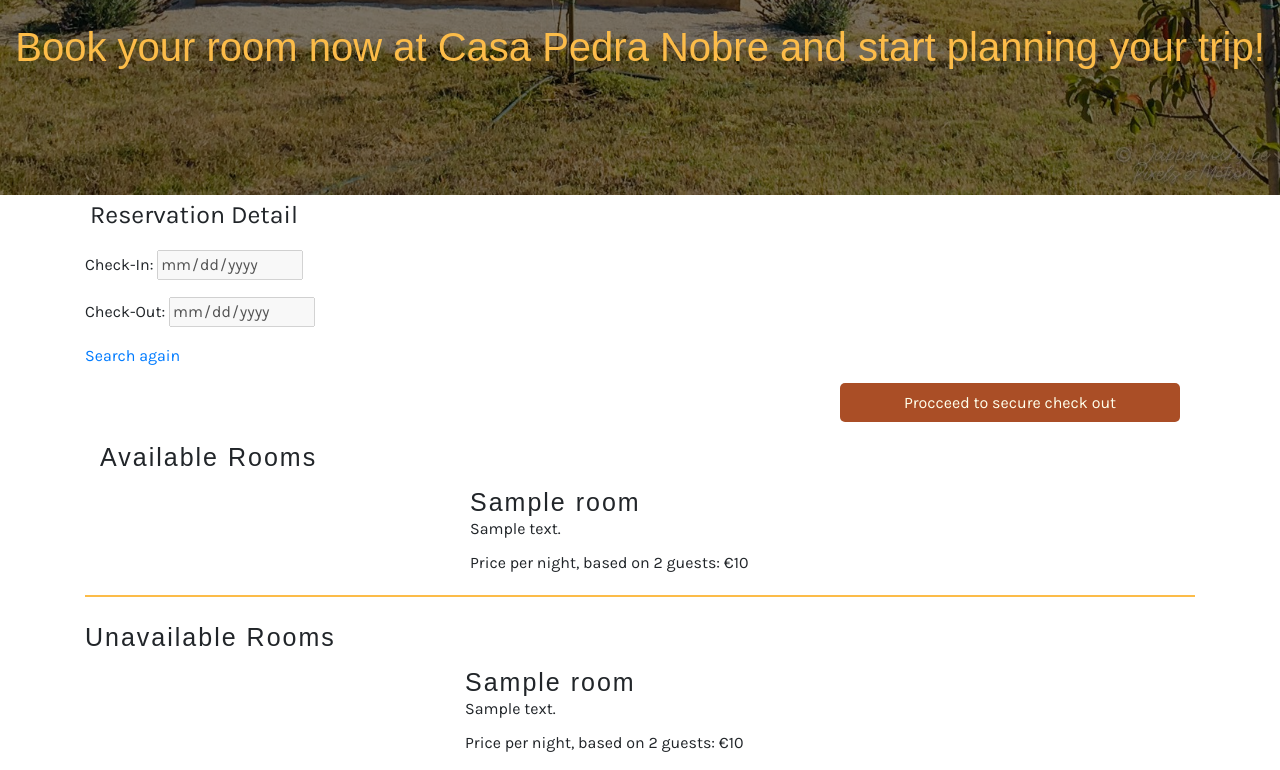
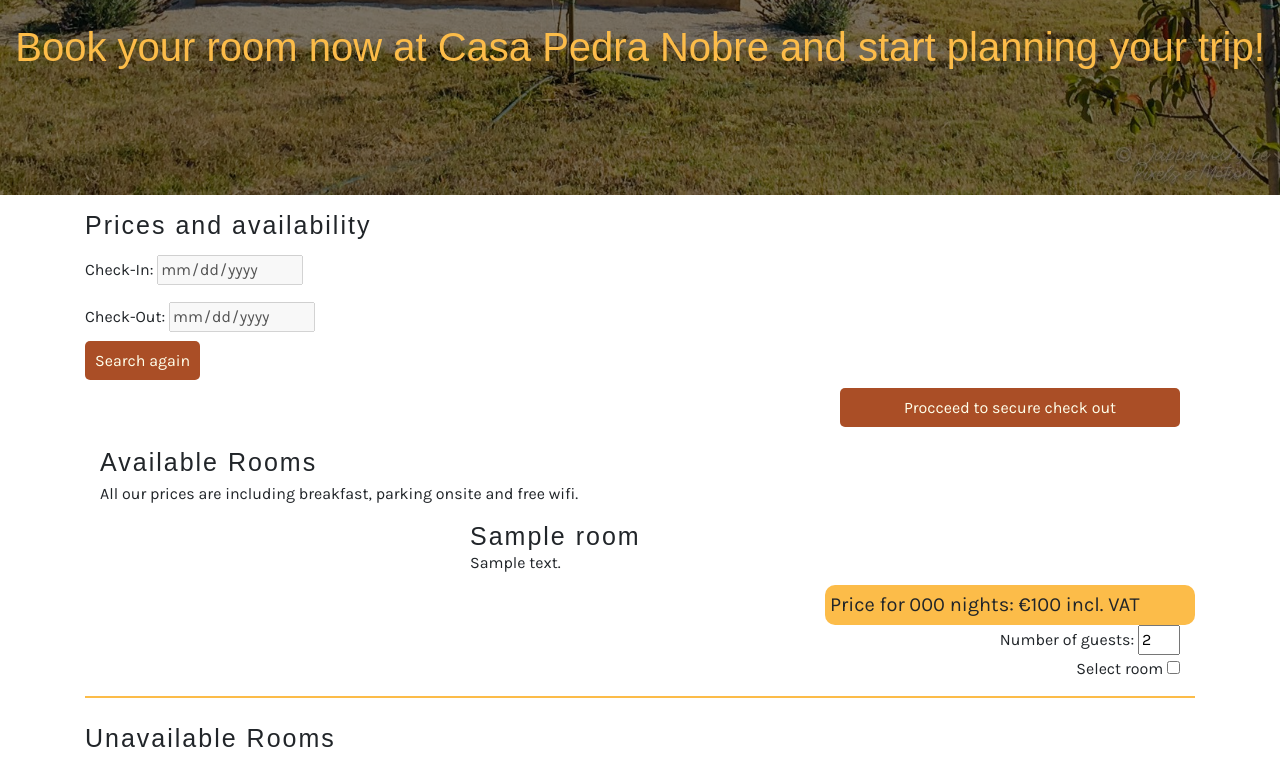
Before and after one commit to AnoukSmet/Casa-Pedra-Nobre, a Django app: template reservation/templates/reservation/reservation_detail.html in a window 1280 px wide. Shown: the part 605-1375 px from the top of the page. Run offline with Django 3.2, Linux system fonts and the light colour scheme; the template is opened without the code that fills it: most values are stand-ins (such as "Sample title", 1, 10 or a date in 2020); grey boxes marked "Sample" are stand-in pictures; some libraries are stand-ins or nearby versions; some web fonts are replaced.

Commit message:
Added price calculation to reservation_detail page + input nr of guests and checkbox

```diff
--- a/reservation/static/reservation/css/reservation.css
+++ b/reservation/static/reservation/css/reservation.css
@@ -20,3 +20,16 @@
     width: 30rem;
     height: 20rem;
 }
+
+.price {
+    font-size: 2rem;
+    background-color: #FCBC49;
+    padding: 0.5rem;
+    border-radius: 1rem;
+    float: right;
+    width: 20vw !important;
+}
+
+.select-rooms {
+text-align: right;
+}
--- a/reservation/templates/reservation/reservation_detail.html
+++ b/reservation/templates/reservation/reservation_detail.html
@@ -15,7 +15,7 @@
 </div>
 
 <div class="container">
-    <h1 class="mt-2 ml-2">Reservation Detail</h1>
+    <h2 class="heading mt-4">Prices and availability</h2>
     <form method="POST" action="#" class="row">
         {% csrf_token %}
         <div class="col-12 mt-4">
@@ -27,7 +27,7 @@
             <input type="date" name="check_out" value="{{ check_out }}" disabled>
         </div>
         <div class="col-12 mt-4 mb-4">
-            <a href="{% url 'reservation'%}">Search again</a>
+            <a href="{% url 'reservation'%}" class="button">Search again</a>
         </div>
     </form>
 </div>
@@ -39,7 +39,8 @@
             <button type="submit" class="button submit-rooms">Procceed to secure check out</button>
         </div>
         <div class="col-12">
-            <h2 class="heading mb-4 col-12">Available Rooms</h2>
+            <h2 class="heading mb-2 col-12">Available Rooms</h2>
+            <span class="d-block mb-4"> All our prices are including breakfast, parking onsite and free wifi.</span>
         </div>
         {% for room in available_rooms %}
         <div class="col-12">
@@ -60,9 +61,23 @@
                     <p>
                         {{ room.description }}
                     </p>
-                    <p>
-                        Price per night, based on 2 guests: €{{ room.price}}
-                    </p>
+                    <div class="row">
+                        <div class="col-12 col-md-6 offset-md-6 price">
+                            {% if number_of_nights == 1 %}
+                            <span>Price for {{number_of_nights}} night: €{% widthratio number_of_nights 1 room.price %} incl. VAT</span>
+                            {% else %}
+                            <span>Price for {{number_of_nights}} nights: €{% widthratio number_of_nights 1 room.price %} incl. VAT </span>
+                            {% endif %}
+                        </div>
+                        <div class="col-12 col-md-6 offset-md-6 select-rooms">
+                            <label for="number_of_guests">Number of guests:</label>
+                            <input type="number" min="1" max="{{room.max_number_of_guests}}" name="number_of_guests" value="2">
+                        </div>
+                        <div class="col-12 col-md-6 offset-md-6 select-rooms">
+                            <label for="select-room">Select room</label>
+                            <input type="checkbox" name="select-room">
+                        </div>
+                    </div>
                 </div>
             </div>
         </div>
--- a/reservation/views.py
+++ b/reservation/views.py
@@ -86,10 +86,14 @@
     unavailable_rooms = request.session["unavailable_rooms"]
     available_room = []
     unavailable_room = []
+    # number_of_guests = []
     number_of_nights = (check_out - check_in).days
     for room in available_rooms:
         room = Room.objects.get(pk=room)
         available_room.append(room)
+        # max_number_of_guests = room.max_number_of_guests
+        # for x in range(1, max_number_of_guests):
+        #     number_of_guests.append(x)
     for room in unavailable_rooms:
         room = Room.objects.get(pk=room)
         unavailable_room.append(room)
```
